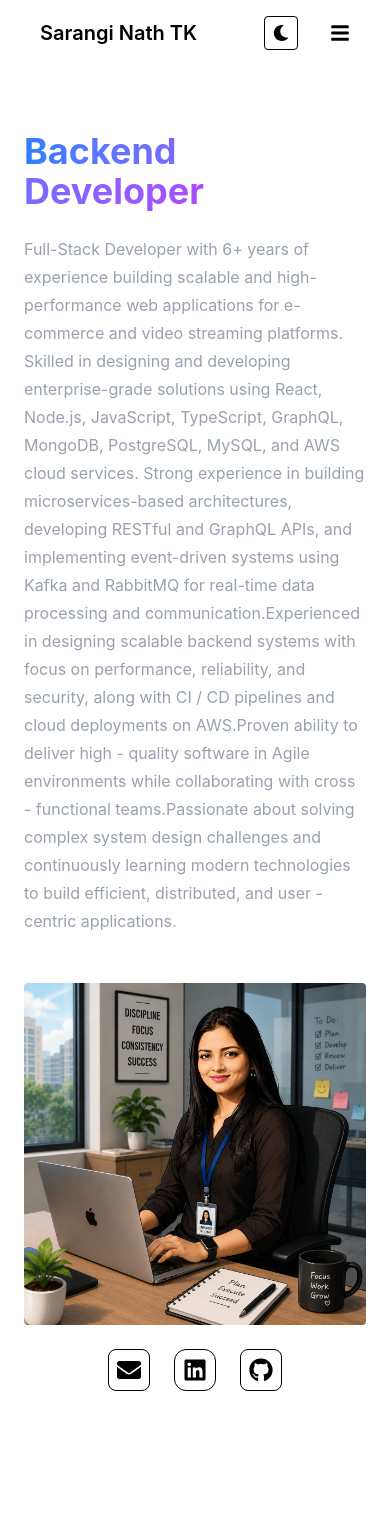
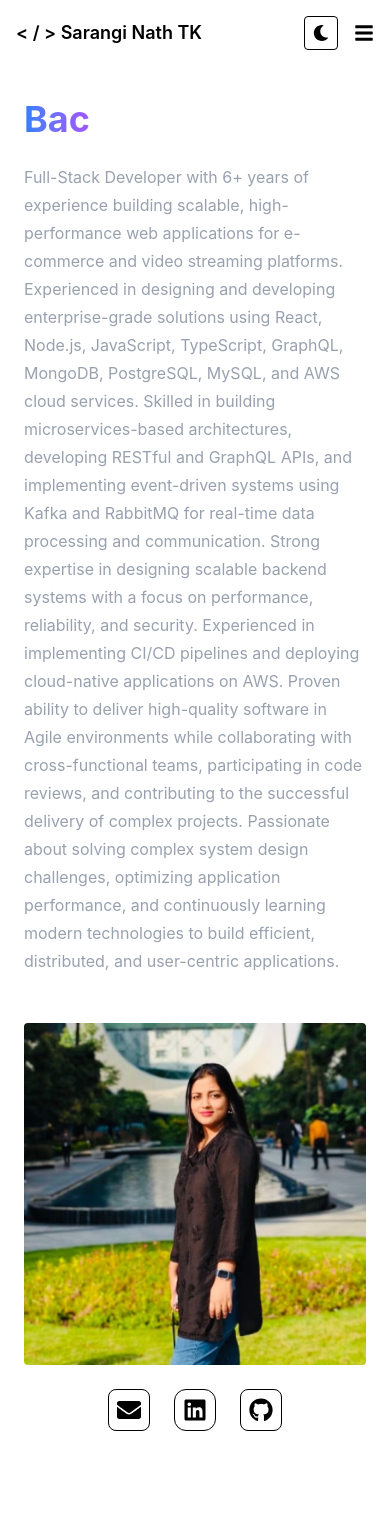
Before and after one commit to saranginath/saranginath-portfolio, a React (Vite) app in the folder sarangi_portfolio/: page / in a window 390 px wide. Shown: the top 1522 px of the page. Built offline with nearby package versions, Linux system fonts and the light colour scheme.

Commit message:
Modified pages

```diff
--- a/sarangi_portfolio/src/App.tsx
+++ b/sarangi_portfolio/src/App.tsx
@@ -1,12 +1,24 @@
+import { useEffect, useState } from "react";
 import About from "./components/About";
 import Contact from "./components/Contact";
 import Education from "./components/Education";
 import Experience from "./components/Experience";
 import Footer from "./components/Footer";
 import Navbar from "./components/Navbar";
+import Loader from "./components/Loader";
 
 
 function App() {
+  const [loading, setLoading] = useState(true);
+  useEffect(() => {
+    const timer = setTimeout(() => {
+      setLoading(false)
+    }, 2000);
+    return () => clearInterval(timer);
+  }, [])
+  if (loading) {
+    return <Loader />
+  }
   return (
     <div className="min-h-screen bg-white text-black dark:bg-black/90 dark:text-white transition-colors duration-300">
       <Navbar />
--- a/sarangi_portfolio/src/components/About.tsx
+++ b/sarangi_portfolio/src/components/About.tsx
@@ -1,11 +1,11 @@
 import { FaEnvelope, FaGithub, FaLinkedin } from "react-icons/fa";
-import saraninath from "../assets/saranginathcartoon.png";
+import saraninath from "../assets/saranginath.jpeg";
 import { Typewriter } from "react-simple-typewriter";
 import { about } from "../data/about";
 import { motion } from "framer-motion"
 function About() {
     return (
-        <section id="about" className="max-w-7xl mx-auto px-6 py-16">
+        <section id="about" className="max-w-7xl mx-auto px-6 py-8">
 
             <div className="grid grid-cols-1 md:grid-cols-2 gap-12 items-center">
                 <div className="space-y-6">
--- a/sarangi_portfolio/src/components/Contact.tsx
+++ b/sarangi_portfolio/src/components/Contact.tsx
@@ -26,7 +26,7 @@ function Contact() {
             </h1 >
 
             <div className="grid grid-cols-1 md:grid-cols-2 gap-12 ">
-                {/* Left Side */}
+
                 <div className="space-y-5">
                     <h2 className="text-2xl font-semibold">Get In Touch</h2>
 
@@ -38,6 +38,7 @@ function Contact() {
                         <FaEnvelope className="text-sky-500" />
                         <a
                             href="mailto:saranginath22@gmail.com"
+                            className=" hover:text-sky-500"
 
                         >
                             Saranginath22@gmail.com
@@ -51,6 +52,7 @@ function Contact() {
                             href="https://www.linkedin.com/in/sarangi-nath/"
                             target="_blank"
                             rel="noopener noreferrer"
+                            className="hover:text-sky-500"
 
                         >
                             https://www.linkedin.com/in/sarangi-nath/
@@ -62,7 +64,7 @@ function Contact() {
                         <a
                             href="https://github.com/saranginath"
                             target="_blank"
-                            rel="noopener noreferrer"
+                            rel="noopener noreferrer" className="hover:text-sky-500"
                         >
                             https://github.com/saranginath
                         </a>
--- /dev/null
+++ b/sarangi_portfolio/src/components/Loader.tsx
@@ -0,0 +1,33 @@
+import { motion } from "framer-motion";
+
+function Loader() {
+    return (
+        <div className="fixed inset-0 z-50 flex flex-col items-center justify-center bg-black text-white gap-9">
+            <motion.h1
+                initial={{ opacity: 0, scale: 0.8 }}
+                animate={{ opacity: 1, scale: 1 }}
+                transition={{
+                    duration: 0.8,
+                    repeat: Infinity,
+                    repeatType: "reverse",
+                }}
+                className="text-4xl font-bold"
+            >
+                <span className="bg-linear-to-r from-blue-500 to-purple-500 bg-clip-text text-transparent">
+                    {"</>"}
+                </span>{" "}
+                Sarangi Nath
+            </motion.h1>
+
+            <div className="flex flex-col items-center">
+                <div className="h-20 w-20 animate-spin rounded-full border-4 border-blue-500 border-t-transparent"></div>
+
+                <h2 className="mt-6 text-3xl font-bold animate-pulse">
+                    Loading...
+                </h2>
+            </div>
+        </div>
+    );
+}
+
+export default Loader;
--- a/sarangi_portfolio/src/components/Navbar.tsx
+++ b/sarangi_portfolio/src/components/Navbar.tsx
@@ -7,8 +7,8 @@ function Navbar() {
     const [open, setOpen] = useState(false);
     return (
         <nav className="sticky top-0 left-0 w-full z-50 bg-white/10 backdrop-blur-md border-b border-white/20 text-black px-2 dark:text-white">
-            <div className="max-w-7xl mx-auto flex items-center justify-between px-8 py-4">
-                <h1 className="text-xl font-semibold">Sarangi Nath TK</h1>
+            <div className="max-w-7xl mx-auto flex items-center justify-between px-2 py-4">
+                <h1 className="text-lg font-semibold">{"< / >"} Sarangi Nath TK</h1>
                 <div className="hidden md:flex gap-7 items-center">
                     <a href="#about">About</a>
                     <a href="#experience">Experience</a>
@@ -22,7 +22,7 @@ function Navbar() {
                     <ThemeToggle />
 
                 </div>
-                <div className="md:hidden flex gap-8">
+                <div className="md:hidden flex gap-4">
                     <ThemeToggle />
                     <button className=" text-xl" onClick={() => setOpen((prev) => !prev)}>{open ? <FaTimes /> : <FaBars />}</button>
                 </div>
@@ -35,8 +35,8 @@ function Navbar() {
                         <a onClick={() => setOpen(false)} href="#about">About</a>
                         <a href="#experience" onClick={() => setOpen(false)}>Experience</a>
                         <a href="#education">Education</a>
-                        <a onClick={() => setOpen(false)} href="#contact">
-                            Contact
+                        <a onClick={() => setOpen(false)} href="#contact" className="border w-fit p-2 rounded-lg">
+                            Let's Contact
                         </a>
                     </div>
                 )
--- a/sarangi_portfolio/src/data/about.ts
+++ b/sarangi_portfolio/src/data/about.ts
@@ -1 +1,9 @@
-export const about = "Full-Stack Developer with 6+ years of experience building scalable and high-performance web applications for e-commerce and video streaming platforms. Skilled in designing and developing enterprise-grade solutions using React, Node.js, JavaScript, TypeScript, GraphQL, MongoDB, PostgreSQL, MySQL, and AWS cloud services. Strong experience in building microservices-based architectures, developing RESTful and GraphQL APIs, and implementing event-driven systems using Kafka and RabbitMQ for real-time data processing and communication.Experienced in designing scalable backend systems with focus on performance, reliability, and security, along with CI / CD pipelines and cloud deployments on AWS.Proven ability to deliver high - quality software in Agile environments while collaborating with cross - functional teams.Passionate about solving complex system design challenges and continuously learning modern technologies to build efficient, distributed, and user - centric applications."
+export const about = `Full-Stack Developer with 6+ years of experience building scalable, high-performance web applications for e-commerce and video streaming platforms. Experienced in designing and developing enterprise-grade solutions using React, Node.js, JavaScript, TypeScript, GraphQL, MongoDB, PostgreSQL, MySQL, and AWS cloud services.
+
+Skilled in building microservices-based architectures, developing RESTful and GraphQL APIs, and implementing event-driven systems using Kafka and RabbitMQ for real-time data processing and communication.
+
+Strong expertise in designing scalable backend systems with a focus on performance, reliability, and security. Experienced in implementing CI/CD pipelines and deploying cloud-native applications on AWS.
+
+Proven ability to deliver high-quality software in Agile environments while collaborating with cross-functional teams, participating in code reviews, and contributing to the successful delivery of complex projects.
+
+Passionate about solving complex system design challenges, optimizing application performance, and continuously learning modern technologies to build efficient, distributed, and user-centric applications.`;
--- a/sarangi_portfolio/src/data/education.ts
+++ b/sarangi_portfolio/src/data/education.ts
@@ -9,13 +9,13 @@ export const education: Education[] = [
         degree: "Master of Computer Applciations (MCA)",
         college: "College of Engineering, Vadakara, Kerala",
         university: "APJ Abdul Kalam Technological University",
-        duration: "August 2017 U+002d August 2019",
+        duration: "August 2017 - August 2019",
 
     },
     {
         degree: "Bachelor of Computer Applications (BCA)",
         college: "Chinmaya Arts and Science College for Women",
         university: "Kannur University",
-        duration: "August 2014 U+002d August 2017"
+        duration: "August 2014 - August 2017"
     }
 ]
```
Also changed, not shown: sarangi_portfolio/src/assets/saranginath.jpeg (added).
